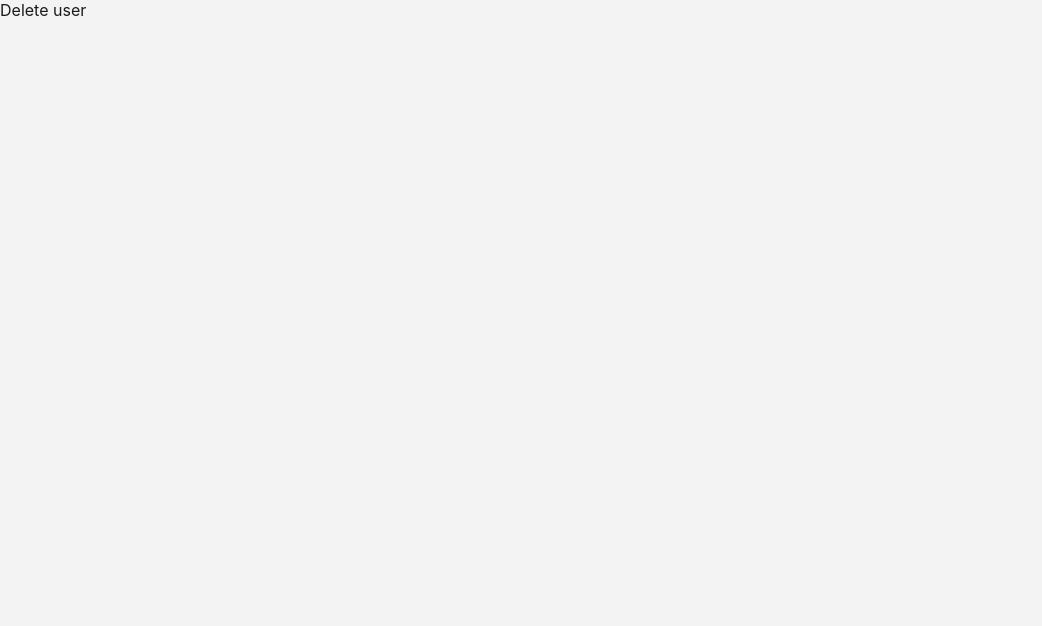
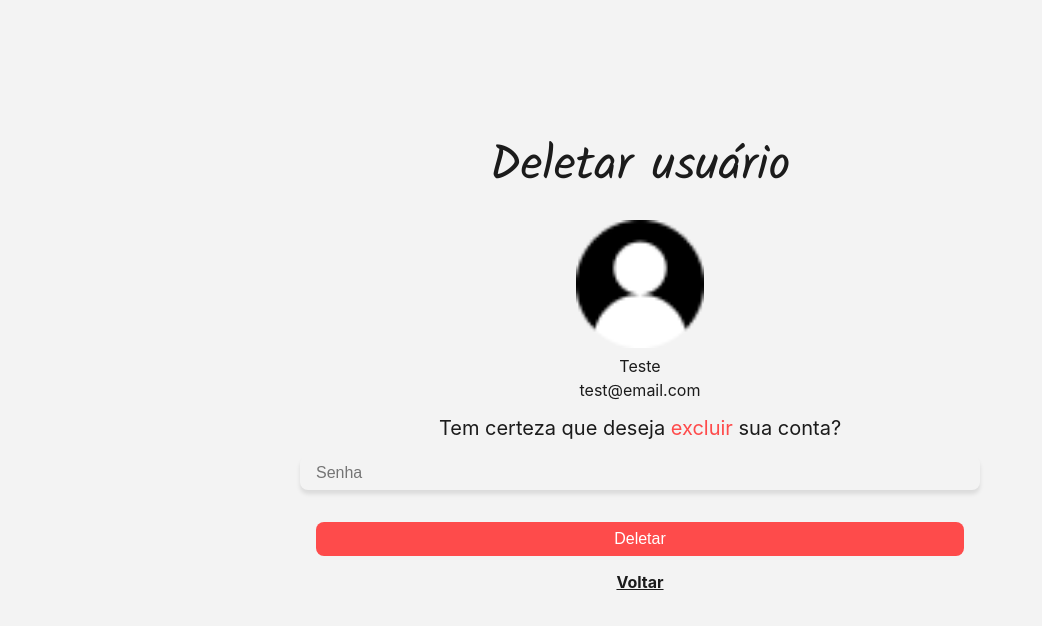
Before and after one commit to reciclae/reciclae-frontend, a React (Create React App) app: page /user/delete in a window 1280 px wide. Shown: the top 626 px of the page, without its empty margins (0-1042 px from the left). Built offline with nearby package versions, Linux system fonts and the light colour scheme.

Commit message:
Implement DeleteUser page

```diff
--- a/src/Router.tsx
+++ b/src/Router.tsx
@@ -3,6 +3,8 @@ import {} from "./pages";
 
 import {About} from "./pages/About/index";
 import CreatePoint from "./pages/CreatePoint/index";
+import { EditPoint } from "./pages";
+import { DeleteUser } from "./pages";
 
 export function Router() {
   return (
@@ -13,10 +15,10 @@ export function Router() {
         <Route path="/login" element={<h1>Login</h1>} />
         <Route path="/user" element={<h1>User</h1>} />
         <Route path="/user/edit" element={<h1>Edit user</h1>} />
-        <Route path="/user/delete" element={<h1>Delete user</h1>} />
+        <Route path="/user/delete" element={<DeleteUser />} />
         <Route path="/map" element={<h1>Map</h1>} />
         <Route path="/point/create" element={<CreatePoint/>} />
-        <Route path="/point/edit" element={<h1>Edit point</h1>} />
+        <Route path="/point/edit" element={<EditPoint />} />
         <Route path="/point/delete" element={<h1>Delete point</h1>} />
         <Route path="/about" element={<About />} />
       </Routes>
--- /dev/null
+++ b/src/pages/DeleteUser/index.tsx
@@ -0,0 +1,57 @@
+import { useState } from "react";
+
+import userPicture from "../../assets/user.png";
+
+import {
+  Button,
+  Container,
+  UserContainer,
+  UserPicture,
+  Text,
+  Paragraph,
+  Form,
+  Input,
+  Link,
+  Title
+} from "./style";
+
+export function DeleteUser() {
+  const user = {
+    name: "Teste",
+    email: "test@email.com",
+    password: "password",
+    picture: userPicture
+  };
+
+  const [password, setPassword] = useState("");
+
+  const handleSubmit = () => {};
+
+  return (
+    <Container>
+      <Title>Deletar usuário</Title>
+      <UserContainer>
+        <UserPicture
+          src={user.picture}
+          alt="Imagem do usuário"
+          title="Imagem do usuário"
+        />
+        <Text>{user.name}</Text>
+        <Text>{user.email}</Text>
+      </UserContainer>
+      <Paragraph>
+        Tem certeza que deseja <span style={{color: "var(--cancel)"}}>excluir</span> sua conta?
+      </Paragraph>
+      <Form>
+        <Input
+          onChange={e => setPassword(e.target.value)}
+          value={password}
+          type="password"
+          placeholder="Senha"
+        />
+        <Button onClick={handleSubmit}>Deletar</Button>
+      </Form>
+      <Link to="/user">Voltar</Link>
+    </Container>
+  )
+}
--- /dev/null
+++ b/src/pages/DeleteUser/style.ts
@@ -0,0 +1,57 @@
+import styled from "styled-components";
+import { Link as RouterLink } from "react-router-dom";
+
+export const Container = styled.div`
+  max-width: 680px;
+  margin: 8rem auto;
+  text-align: center;
+`;
+
+export const Title = styled.h1`
+  font-family: 'Kalam', cursive;
+  font-size: 3em;
+`;
+
+export const UserContainer = styled.div`
+  margin: 1rem;
+`;
+
+export const UserPicture = styled.img`
+  width: 8rem;
+  aspect-ratio: 1 / 1;
+`;
+
+export const Text = styled.p`
+  margin: .25rem;
+`;
+
+export const Paragraph = styled.p`
+  margin: 1rem;
+  font-size: 1.25rem;
+`;
+
+export const Form = styled.form`
+  display: flex;
+  flex-direction: column;
+  gap: 1rem;
+`;
+
+export const Input = styled.input`
+  padding: .5em 1em;
+  border-radius: .5em;
+  box-shadow: 0 .25em .25em rgba(0, 0, 0, .1);
+`;
+
+export const Button = styled.button`
+  padding: .5em 1em;
+  border-radius: .5em;
+  margin: 1rem;
+  color: var(--bright);
+  background-color: var(--cancel);
+  cursor: pointer;
+`;
+
+export const Link = styled(RouterLink)`
+  font-weight: bold;
+  text-decoration: underline;
+`;
--- a/src/pages/index.ts
+++ b/src/pages/index.ts
@@ -1,8 +1,10 @@
 import { About } from "./About";
 import { EditPoint } from "./EditPoint";
+import { DeleteUser } from "./DeleteUser";
 
 export {
     About,
-    EditPoint
+    EditPoint,
+    DeleteUser
 
 };
```
